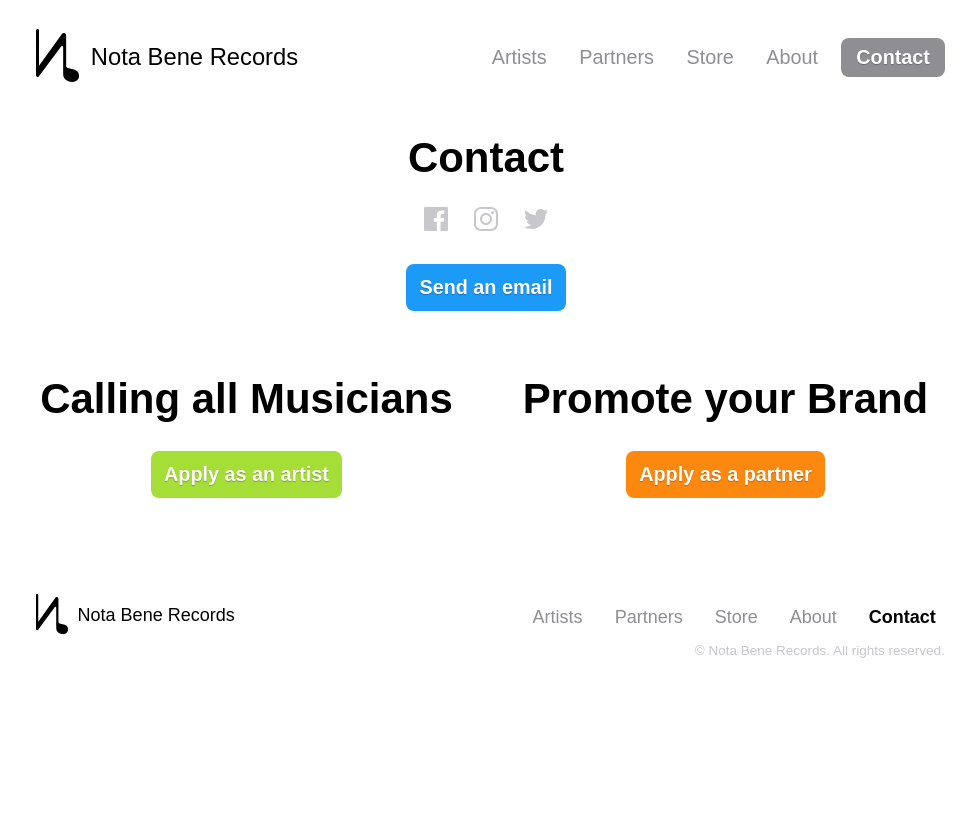
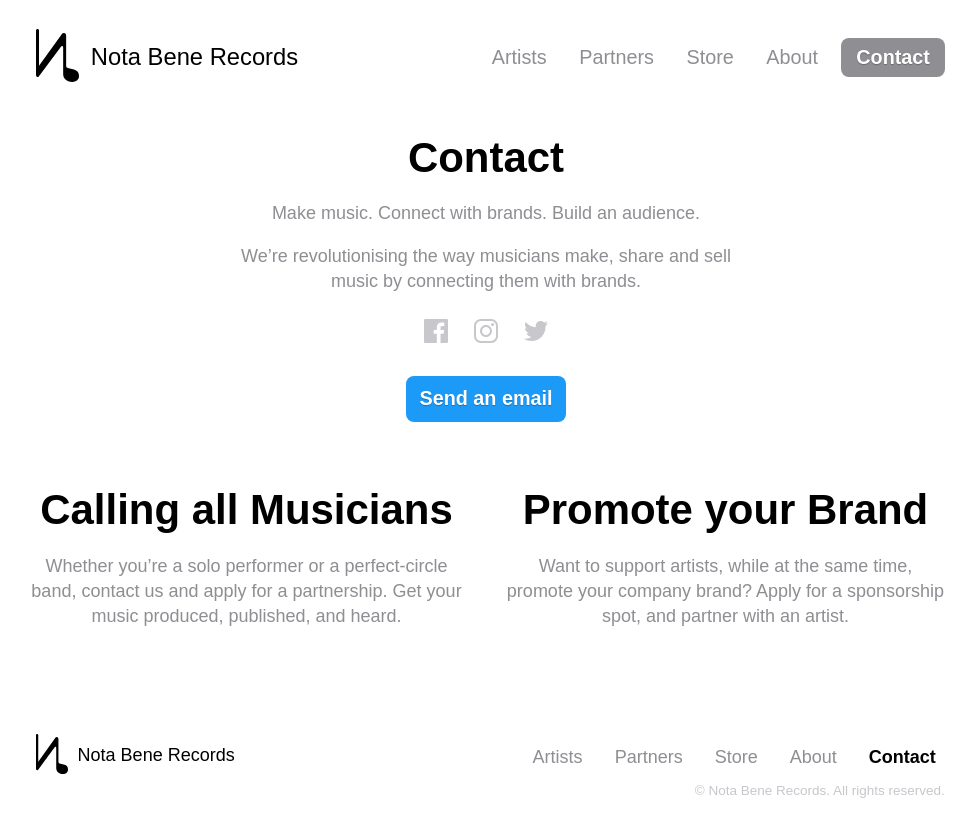
Before and after one commit to cjmlgrto/notabenerecords, a Jekyll site: the page built from contact.markdown, in a window 1280 px wide. Shown: the top 837 px of the page, without its empty margins (154-1130 px from the left). Built offline with Jekyll 4.4.1, drawn with Linux system fonts in a browser that asks for light colours.

Commit message:
Updated Contact

```diff
--- a/contact.markdown
+++ b/contact.markdown
@@ -1,17 +1,23 @@
 ---
 title: Contact
 permalink: "/contact/"
-layout: contact
-description: ''
+description: |-
+  Make music. Connect with brands. Build an audience.
+
+  We're revolutionising the way musicians make, share and sell music by connecting them with brands.
 social_media:
 - type: facebook
-  url: ''
+  url:
 - type: instagram
-  url: ''
+  url:
 - type: twitter
-  url: ''
-artists_action_description: ''
-artists_action_link: ''
-partners_action_description: ''
-partners_action_link: ''
+  url:
+artists_action_description: Whether you’re a solo performer or a perfect-circle band,
+  contact us and apply for a partnership. Get your music produced, published, and
+  heard.
+artists_action_link:
+partners_action_description: Want to support artists, while at the same time, promote
+  your company brand? Apply for a sponsorship spot, and partner with an artist.
+partners_action_link:
+layout: contact
 ---
```
